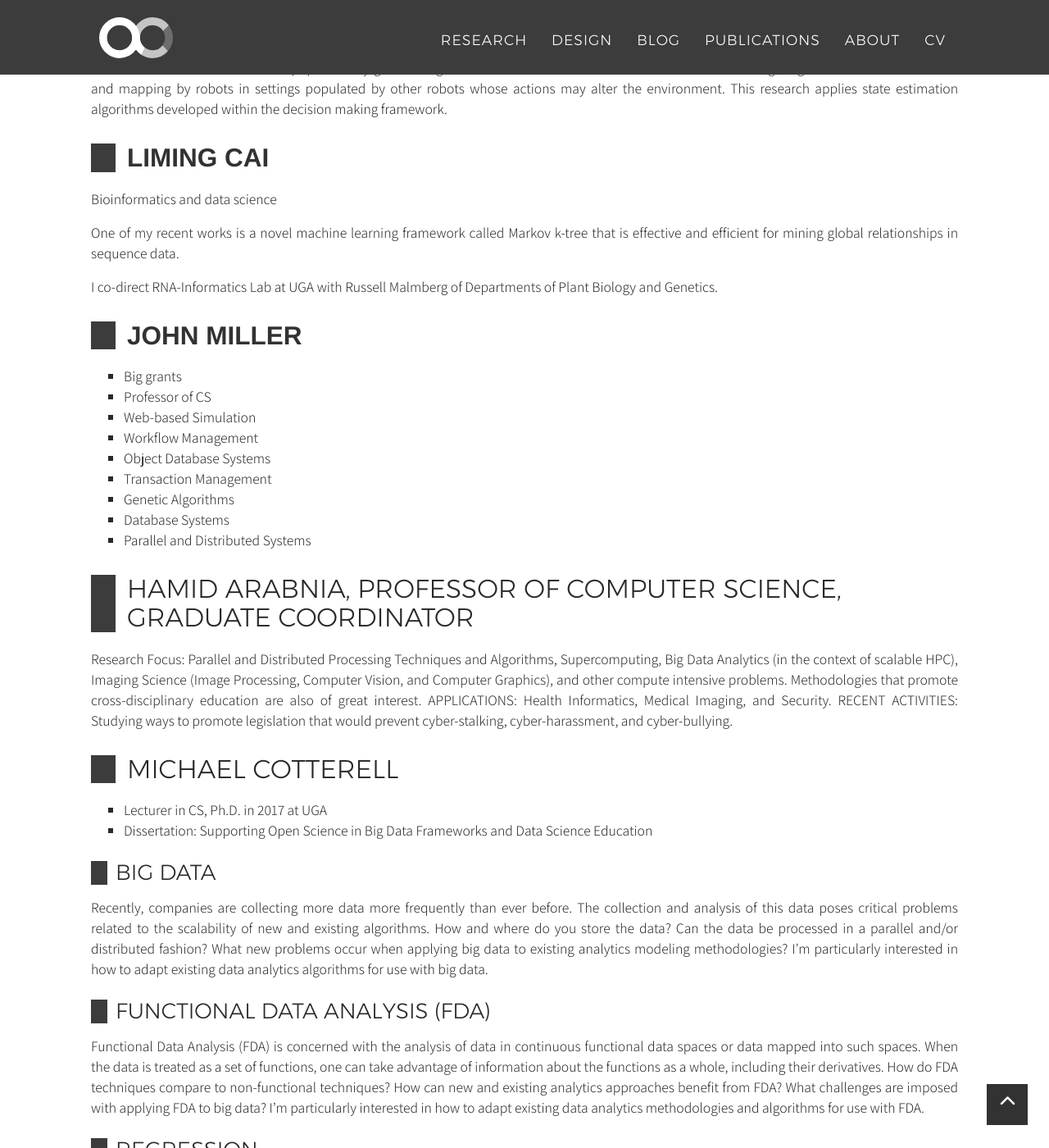
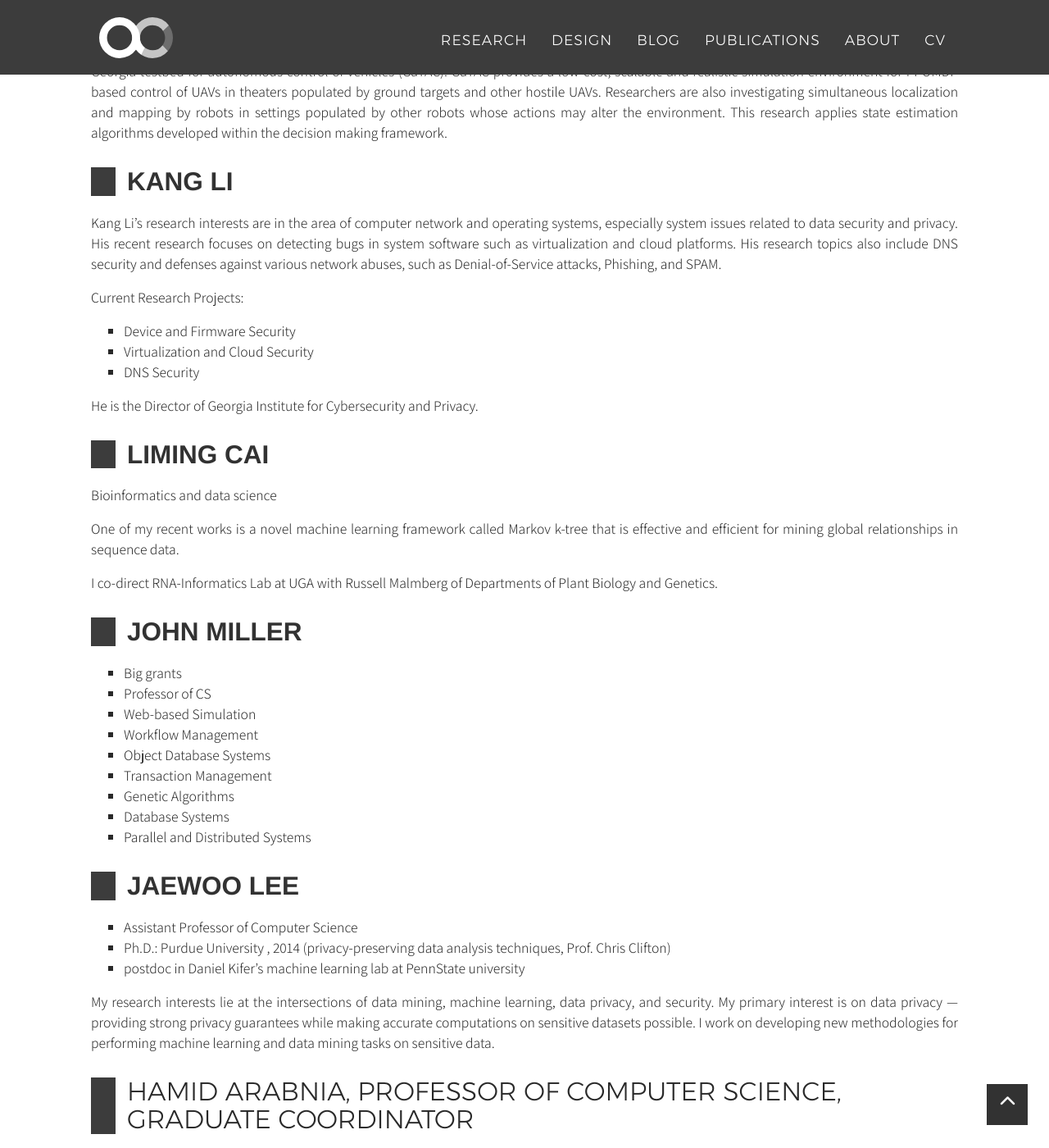
Before and after one commit to alecive/alecive.github.io, a Jekyll site: the page built from _posts/blog/2018-02-20-UGAFacultyInfo.md, in a window 1280 px wide and 1400 px high, scrolled down 2090 px. Shown: the whole window at 82% size. Built offline with Jekyll 4.4.1, drawn with Linux system fonts in a browser that asks for light colours; nearby versions of some CDN libraries; some web fonts are replaced; some of the changed text lies outside the part shown.

Commit message:
[uga] Added faculty info and schedule

```diff
--- a/_posts/blog/2018-02-20-UGAFacultyInfo.md
+++ b/_posts/blog/2018-02-20-UGAFacultyInfo.md
@@ -54,6 +54,18 @@
 
 Autonomous control of unmanned aerial vehicles planning in multi-robot settings. UAV reconnaissance problems are being simulated within the Georgia testbed for autonomous control of vehicles (GaTAC). GaTAC provides a low-cost, scalable and realistic simulation environment for I-POMDP based control of UAVs in theaters populated by ground targets and other hostile UAVs. Researchers are also investigating simultaneous localization and mapping by robots in settings populated by other robots whose actions may alter the environment. This research applies state estimation algorithms developed within the decision making framework.
 
+# [Kang Li](http://cobweb.cs.uga.edu/~kangli/)
+
+Kang Li's research interests are in the area of computer network and operating systems, especially system issues related to data security and privacy. His recent research focuses on detecting bugs in system software such as virtualization and cloud platforms. His research topics also include DNS security and defenses against various network abuses, such as Denial-of-Service attacks, Phishing, and SPAM.
+
+Current Research Projects:
+
+ * Device and Firmware Security
+ * Virtualization and Cloud Security
+ * DNS Security
+
+He is the Director of Georgia Institute for Cybersecurity and Privacy.
+
 # [Liming Cai](http://cobweb.cs.uga.edu/~cai/)
 
 Bioinformatics and data science
@@ -73,6 +85,14 @@
  * Genetic Algorithms
  * Database Systems
  * Parallel and Distributed Systems
+
+# [Jaewoo Lee](http://cobweb.cs.uga.edu/~jwlee/)
+
+ * Assistant Professor of Computer Science
+ * Ph.D.: Purdue University , 2014 (privacy-preserving data analysis techniques, Prof. Chris Clifton)
+ * postdoc in Daniel Kifer's machine learning lab at PennState university
+
+My research interests lie at the intersections of data mining, machine learning, data privacy, and security. My primary interest is on data privacy --- providing strong privacy guarantees while making accurate computations on sensitive datasets possible. I work on developing new methodologies for performing machine learning and data mining tasks on sensitive data.
 
 # Hamid Arabnia, Professor of Computer Science, Graduate Coordinator
 
```
Also changed, not shown: other parts of _posts/blog/2018-02-20-UGAFacultyInfo.md (+0 -8 lines), _posts/blog/2018-02-20-Schedule.md (+2 -2 lines).
